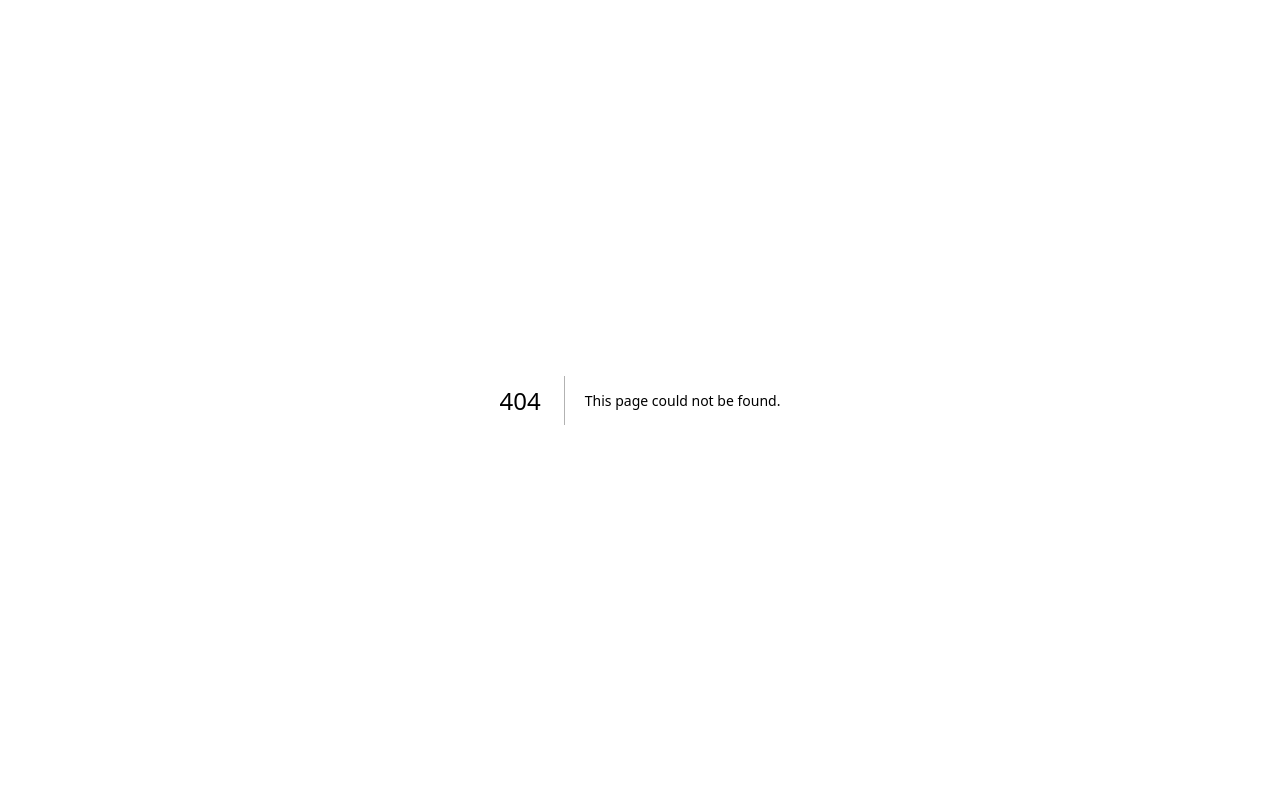
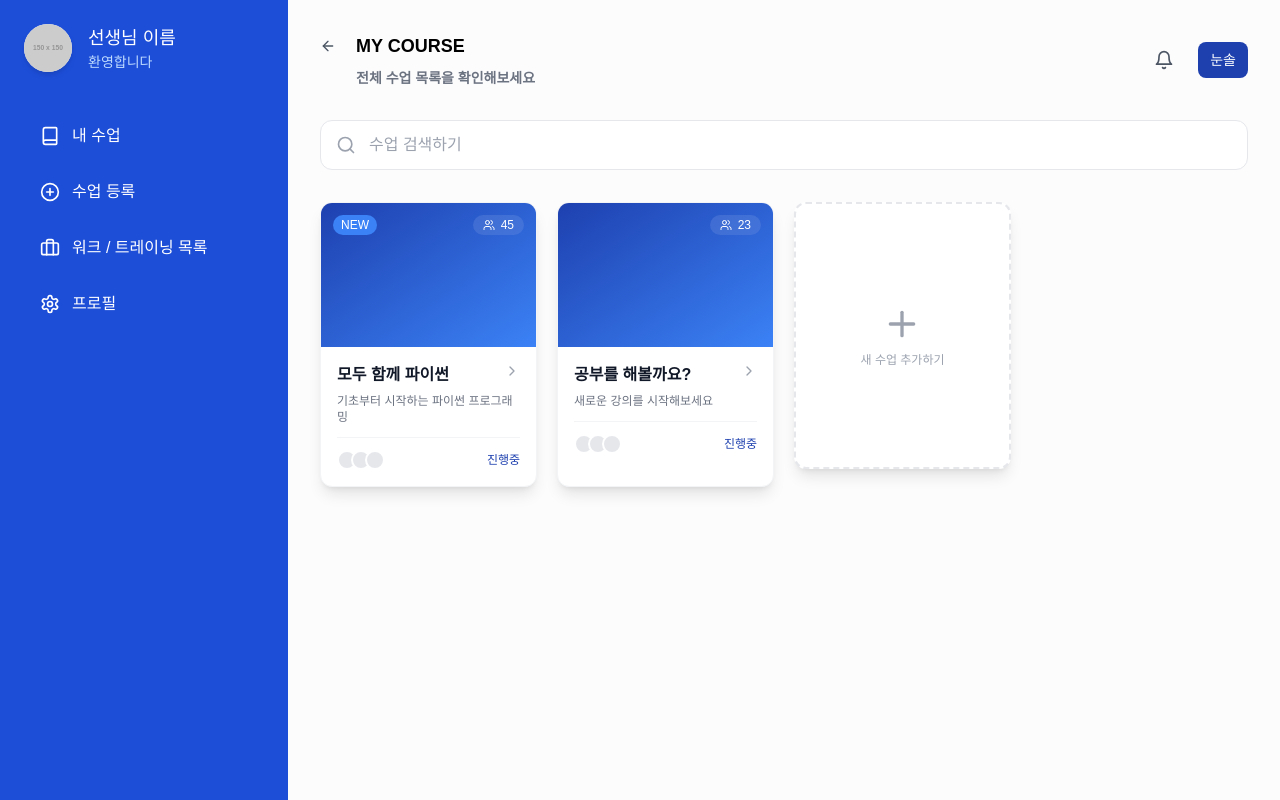
Before and after one commit to 9oormthon-univ/2024_DANPOON_TEAM_25_FE, a Next.js app: page /teacher/courses in a window 1280 px wide. Before the commit this address had no page. Built offline with nearby package versions, Linux system fonts and the light colour scheme.

Commit message:
[Feature] 선생님용 수업(Course) 목록 조회 대시보드 UI 퍼블리싱 (#33)
* [feat] TeacherSidebar 컴포넌트 및 스토리북 구현

* [feat] Teacher CourseDashboard UI 구현

```diff
--- /dev/null
+++ b/src/components/sidebar/TeacherSidebar.tsx
@@ -0,0 +1,27 @@
+import React from 'react';
+import { Sidebar } from './Sidebar';
+import { Book, Briefcase, PlusCircle, Settings } from 'lucide-react';
+
+export const TeacherSidebar: React.FC = () => {
+  const menuItems = [
+    { id: 'course', text: '내 수업', icon: Book },
+    { id: 'register', text: '수업 등록', icon: PlusCircle },
+    { id: 'work-list', text: '워크 / 트레이닝 목록', icon: Briefcase },
+    { id: 'setting', text: '프로필', icon: Settings },
+  ];
+
+  return (
+    <Sidebar
+      profile={{
+        name: '선생님 이름',
+        avatar: {
+          src: 'https://via.placeholder.com/150',
+          alt: '선생님 프로필 이미지',
+        },
+        subtitle: '환영합니다',
+      }}
+      menuItems={menuItems}
+      onMenuItemClick={(id) => console.log(`Teacher clicked ${id}`)}
+    />
+  );
+};
--- /dev/null
+++ b/src/pages/teacher/courses/index.tsx
@@ -0,0 +1,59 @@
+import { AddCard } from '@/components/common/Card/AddCard';
+import { CourseCard } from '@/components/common/Card/CourseCard';
+import SearchInput from '@/components/common/Search/Search';
+import { PageHeader } from '@/components/layout/PageHeader/PageHeader';
+import { TeacherSidebar } from '@/components/sidebar/TeacherSidebar';
+import { useState } from 'react';
+import { FiSearch } from 'react-icons/fi';
+
+const CourseDashboard: React.FC = () => {
+  const [searchTerm, setSearchTerm] = useState('');
+
+  const handleSearchChange = (value: string) => {
+    setSearchTerm(value);
+  };
+
+  return (
+    <div className="min-h-screen bg-gray-50/50">
+      <TeacherSidebar />
+
+      <div className="ml-72 p-8">
+        <PageHeader
+          pageTitle="MY COURSE"
+          role="teacher"
+          hasBackButton
+          hasSubtitle
+          subtitle="전체 수업 목록을 확인해보세요"
+        />
+
+        <div className="my-8">
+          <SearchInput
+            placeholder="수업 검색하기"
+            value={searchTerm}
+            onChange={handleSearchChange}
+            icon={FiSearch}
+            iconClassName="text-gray-400"
+            inputClassName="text-gray-800"
+          />
+        </div>
+
+        <div className="grid grid-cols-4 gap-5">
+          <CourseCard
+            title="모두 함께 파이썬"
+            description="기초부터 시작하는 파이썬 프로그래밍"
+            students="45"
+            isNew
+          />
+          <CourseCard
+            title="공부를 해볼까요?"
+            description="새로운 강의를 시작해보세요"
+            students="23"
+          />
+          <AddCard />
+        </div>
+      </div>
+    </div>
+  );
+};
+
+export default CourseDashboard;
```
